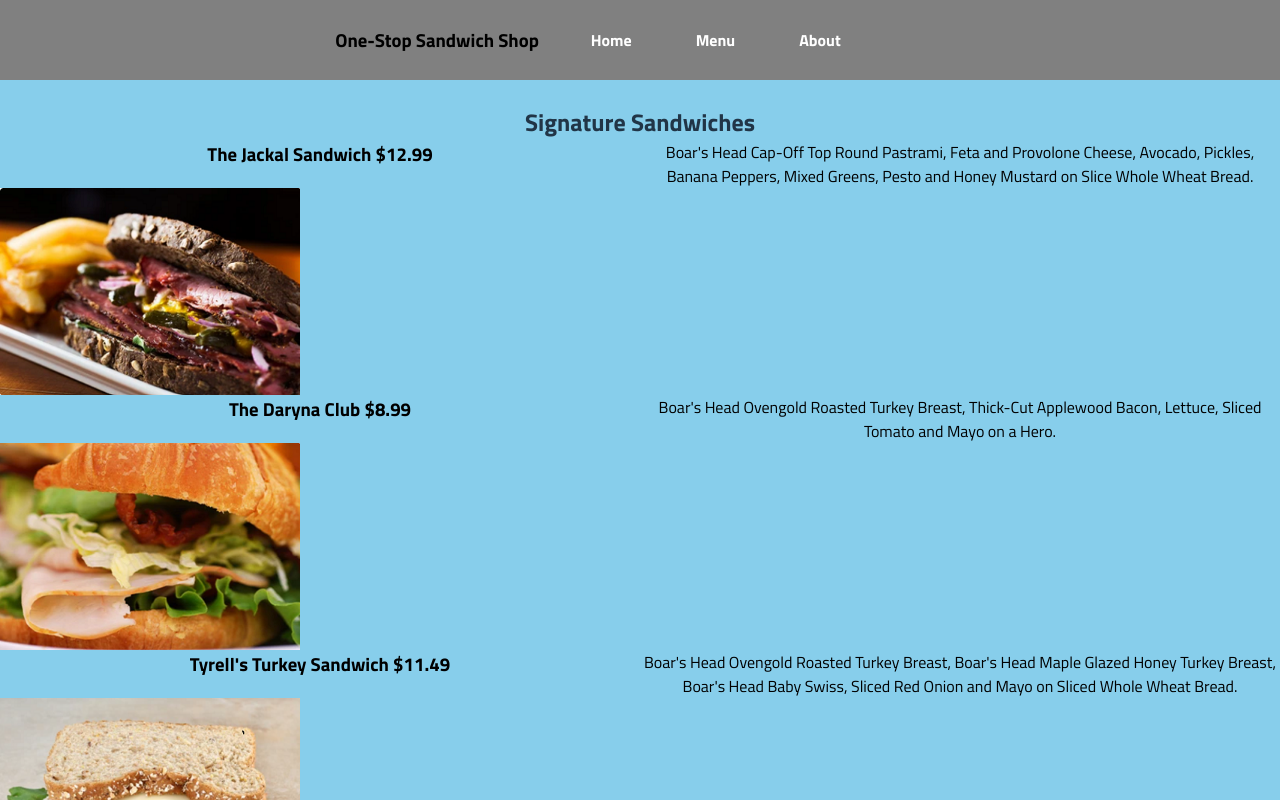
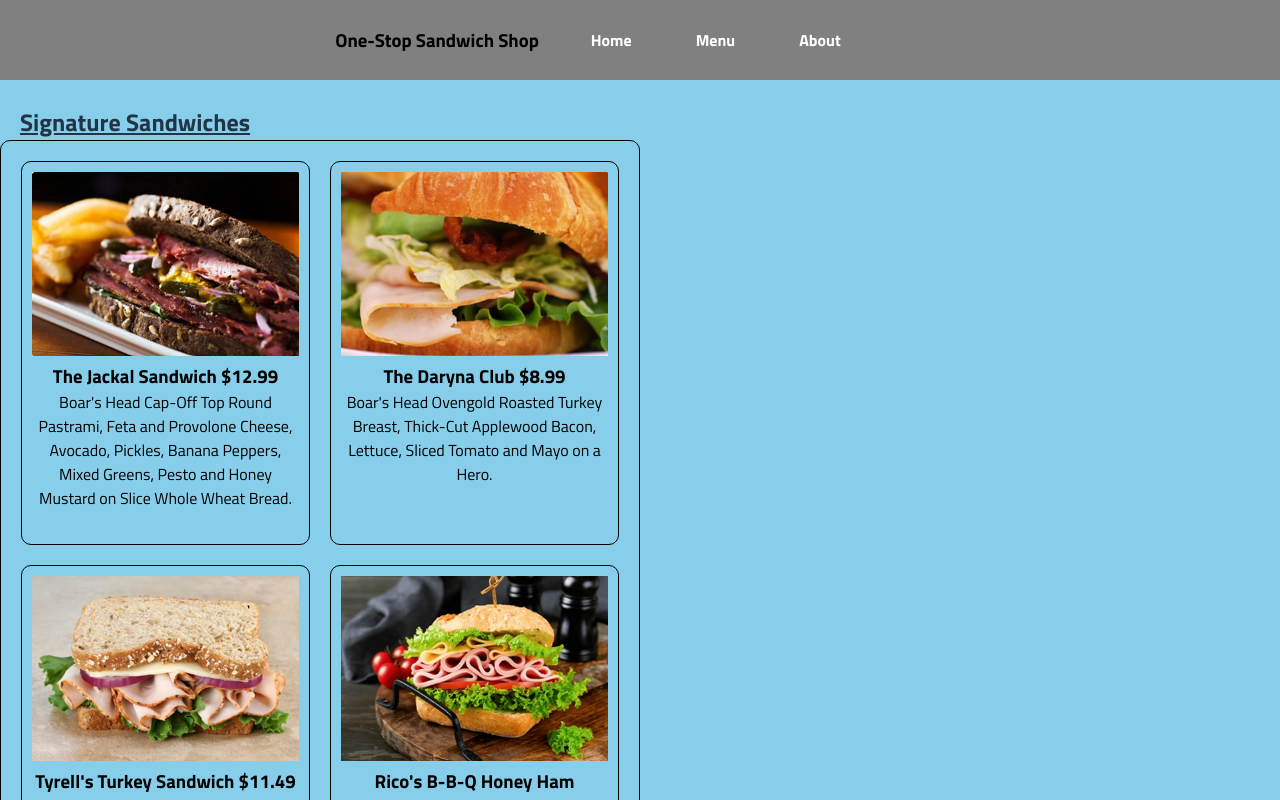
Before and after one commit to TyrellOliver/Group-React-Project, a React (Vite) app: page /menu in a window 1280 px wide. Shown: the top 800 px of the page. Built offline with nearby package versions, Linux system fonts and the light colour scheme; a web font is replaced by a local one.

Commit message:
Fix the about page and in the process of fixing the menu

```diff
--- a/src/App.css
+++ b/src/App.css
@@ -49,22 +49,11 @@ body {
     align-items: center;
   }
 
-  h2{
-    text-align: center;
-
-  }
-
   h3{
     color:black;
     text-align: center;
   }
 
-  div.about-page{
-    /* background-image: url(https://thumbs.dreamstime.com/z/bodega-cat-new-york-city-common-corner-stores-where-earn-their-keep-hunting-rats-mice-81868715.jpg);
-    background-size: cover;
-   background-position: center
-    background-repeat: no-repeat; */
-  }
   div.category-container{
     display: flex;
     flex-direction: column;
@@ -92,24 +81,6 @@ header a:hover {
   text-decoration: underline;
 }
 
-div.team-member-card {
-  border: 2px solid black;
-  background-color: pink;
-  display: flex;
-  flex-direction: column;
-  align-items: center;
-  text-align: center;
-}
-#food-image{
-  width: 300px;
-  margin-right: auto;
-}
-
-#profile-img {
-  image-resolution: 300 x 300;
-  width: 300px;
-}
-
 .button{
   display: flex;
   justify-content:center;
--- a/src/Components/About.jsx
+++ b/src/Components/About.jsx
@@ -1,4 +1,5 @@
 import TeamMemberCard from "./TeamMemberCard";
+import "../Styles/About.css";
 
 const About = () => {
   const teamMembers = [
--- a/src/Components/BYOItem.jsx
+++ b/src/Components/BYOItem.jsx
@@ -1,5 +1,5 @@
 import BYOOptions from "./BYOOptions.jsx";
-import "./sandwichDetails.css";
+// import "./sandwichDetails.css";
 
 function BYOItem() {
   return (
--- a/src/Components/BeverageItem.jsx
+++ b/src/Components/BeverageItem.jsx
@@ -1,4 +1,5 @@
 import beverages from "../data/beverages.js";
+import "../Styles/Menu.css";
 
 export default function BeverageItem() {
   console.log(beverages);
--- a/src/Components/ChipsItem.jsx
+++ b/src/Components/ChipsItem.jsx
@@ -1,4 +1,5 @@
 import potatoChips from "../data/potatoChips.js";
+import "../Styles/Menu.css";
 
 export default function ChipsItem() {
   console.log(potatoChips);
--- a/src/Components/Menu.jsx
+++ b/src/Components/Menu.jsx
@@ -1,14 +1,22 @@
 import SigSandwichItem from "./SigSandwichItem.jsx";
 import ChipsItem from "./ChipsItem.jsx";
 import BeverageItem from "./BeverageItem.jsx";
+import Cart from "./Cart.jsx";
 
 function Menu() {
+  const sigSandwichStyles = {
+    textDecoration: 'underline',
+    marginLeft: '20px'
+  }
   return (
     <>
       <div className="menu-container">
         <br />
-        <h2>Signature Sandwiches</h2>
+        <h2 style={sigSandwichStyles}>Signature Sandwiches</h2>
         <SigSandwichItem />
+        <br />
+        <br />
+        <br />
         <br />
           <h2>Build Your Own Sandwich</h2>
           <p>
@@ -16,12 +24,14 @@ function Menu() {
             toppings and dressings!
           </p>
           <br />
+        <div className="lower-menu-container">
           <h2>Chips</h2>
           <ChipsItem />
           <br />
           <h2>Beverages</h2>
           <BeverageItem />
         </div>
+      </div>
     </>
   );
 }
--- a/src/Components/SigSandwichItem.jsx
+++ b/src/Components/SigSandwichItem.jsx
@@ -1,18 +1,23 @@
 import signatureSandwiches from "../data/signatureSandwiches.js";
-import "../App.css"
+import "../Styles/Menu.css";
 
 export default function SigSandwichItem() {
   console.log(SigSandwichItem);
   return (
     <div className="all-sandwiches">
       {signatureSandwiches.map(({ name, price, description, image }, id) => {
+        // const divStyle = {
+        //   backgroundImage: `url(${image})`,
+        //   backgroundSize: "auto",
+        //   backgroundRepeat: "no-repeat",
+        // };
         return (
           <div className="sandwich-container" key={id}>
+            <img src={image} id="food-image" alt={name} />
             <h3>
               {name} <span> ${price}</span>
             </h3>
             <p>{description}</p>
-            <img src={image} id="food-image" alt={name} />
             <br />
           </div>
         );
--- a/src/Components/TeamMemberCard.jsx
+++ b/src/Components/TeamMemberCard.jsx
@@ -1,4 +1,5 @@
 import PropTypes from "prop-types";
+import "../Styles/About.css";
 
 const TeamMemberCard = ({ name, imageUrl, linkedInLink, githubLink, info }) => {
   return (
--- a/src/Components/sandwichDetails.css
+++ /dev/null
@@ -1,13 +0,0 @@
-/* Maybe to get this right I have to make another div and do a grid inside a grid */
-.sandwich{
-    /* display: grid;  */
-    /* grid-template-columns:  */
-    border: 1px solid black;
-    /* height: 100px; */
-    /* width: 100px; */
-}
-
-.sandwich-container{
-    display: grid;
-    grid-template-columns: repeat(2, 1fr);
-}
--- /dev/null
+++ b/src/Styles/About.css
@@ -0,0 +1,38 @@
+.team-members {
+    display: flex;
+    flex-wrap: wrap;
+}
+
+.team-members > div {
+    margin: 10px;
+    flex: 1;
+    transition: transform 0.2s ease; /* Add a transition for smooth animation */
+}
+
+.team-member-card {
+    /* border: 1px solid black; */
+    text-align: center;
+    width: 100%;
+    display: flex;
+    flex-direction: column;
+    overflow: hidden; /* Hide overflowing content when scaled */
+    transform-origin: center bottom; /* Set the scaling origin */
+}
+
+#profile-img {
+    image-resolution: 300 x 300;
+    width: 100%;
+}
+
+.team-members > div:nth-child(odd) {
+    align-self: flex-start;
+}
+
+.team-members > div:nth-child(even) {
+    align-self: flex-end;
+}
+
+/* Add hover effect to scale the card slightly */
+.team-members > div:hover {
+    transform: scale(1.05); /* Scale up by 5% */
+}
--- /dev/null
+++ b/src/Styles/Menu.css
@@ -0,0 +1,26 @@
+.all-sandwiches {
+    display: grid;
+    grid-template-columns: repeat(2, 1fr);
+    grid-gap: 20px;
+    border: 1px solid black;
+    width: 50%;
+    padding: 20px;
+    border-radius: 10px;
+  }
+
+  .sandwich-container {
+    border: 1px solid black;
+    border-radius: 10px;
+    padding: 10px;
+  }
+
+  #food-image {
+    width: 100%;
+    height: auto;
+  }
+
+  .lower-menu-container{
+    text-align: center;
+    /* display: flex;
+    border: 1px solid black; */
+  }
--- a/src/Styles/home.css
+++ b/src/Styles/home.css
@@ -46,3 +46,7 @@ button#menu {
     display: flex;
     margin: auto;
   }
+
+.lower-container{
+  text-align: center;
+}
```
Lines whose indentation alone changed are shown as unchanged.
